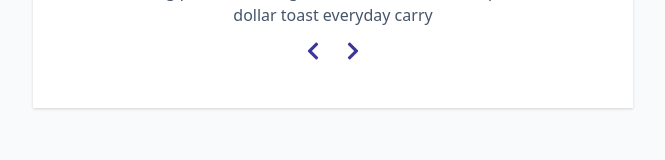
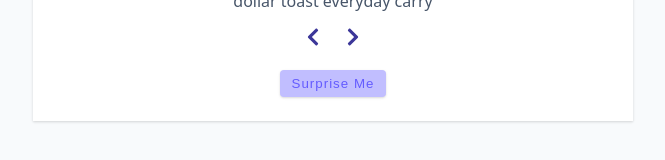
Before and after one commit to rupamsutar/Reviews, a React (Vite) app: page / in a window 1280 px wide. Shown: the part 509-669 px from the top of the page, without its empty margins (307-972 px from the left). Built offline with nearby package versions, Linux system fonts and the light colour scheme.

Commit message:
Surprise me btn functionality

```diff
--- a/src/App.jsx
+++ b/src/App.jsx
@@ -31,7 +31,17 @@ const App = () => {
     })
   };
 
-  return(
+  const randomPerson = () => {
+    let randomNum = Math.floor(Math.random() * people.length) ;
+
+    if (randomNum === index) {
+      randomNum = randomNum + 1;
+    }
+
+    return setIndex(checkNumber(randomNum));
+  }
+
+  return (
     <main>
       <article className="review">
         <div className="img-container">
@@ -51,8 +61,11 @@ const App = () => {
             <FaChevronRight />
           </button>
         </div>
+        <button className="btn btn-hipster" onClick={randomPerson}>
+          Surprise Me
+        </button>
       </article>
     </main>
-  )
+  );
 };
 export default App;
```
